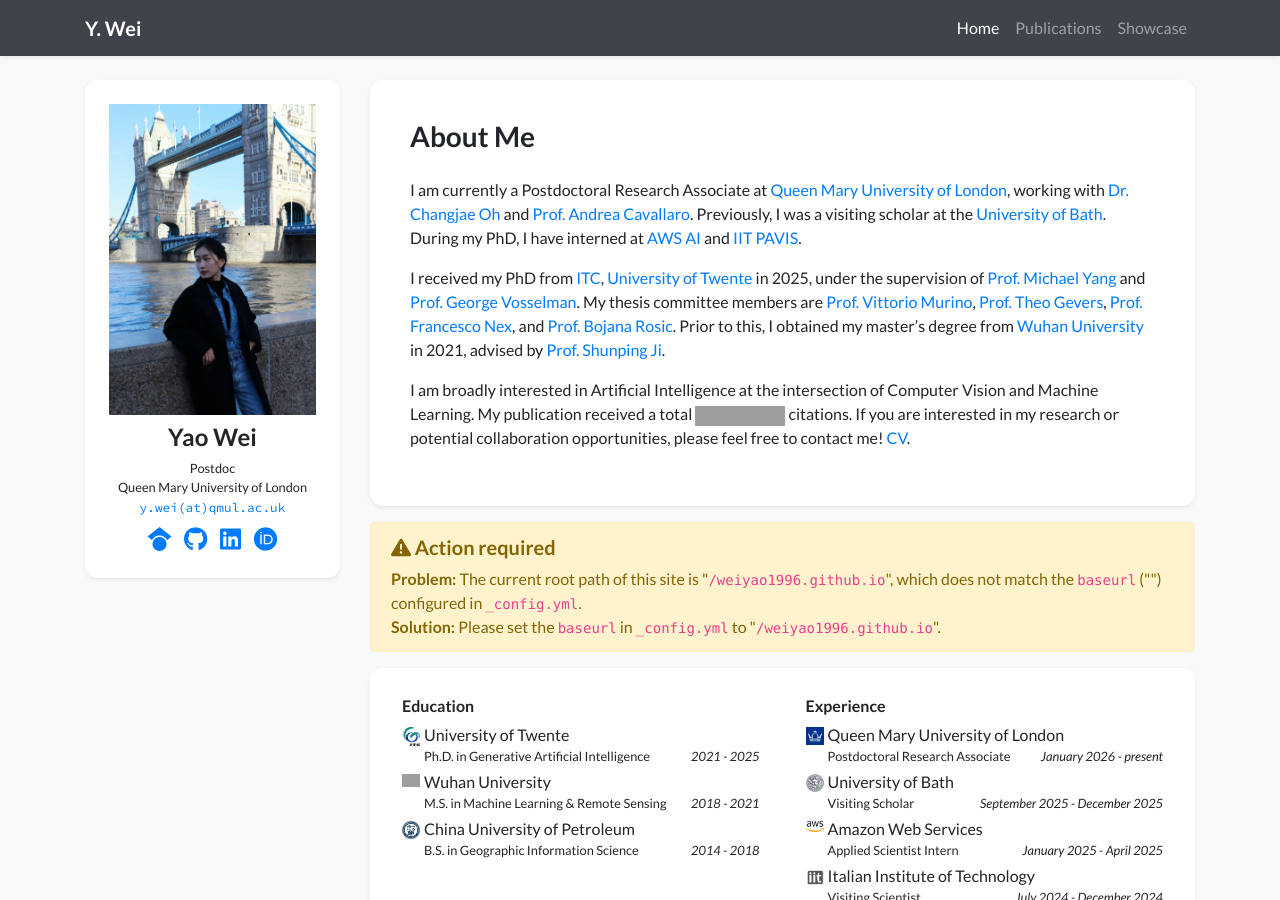
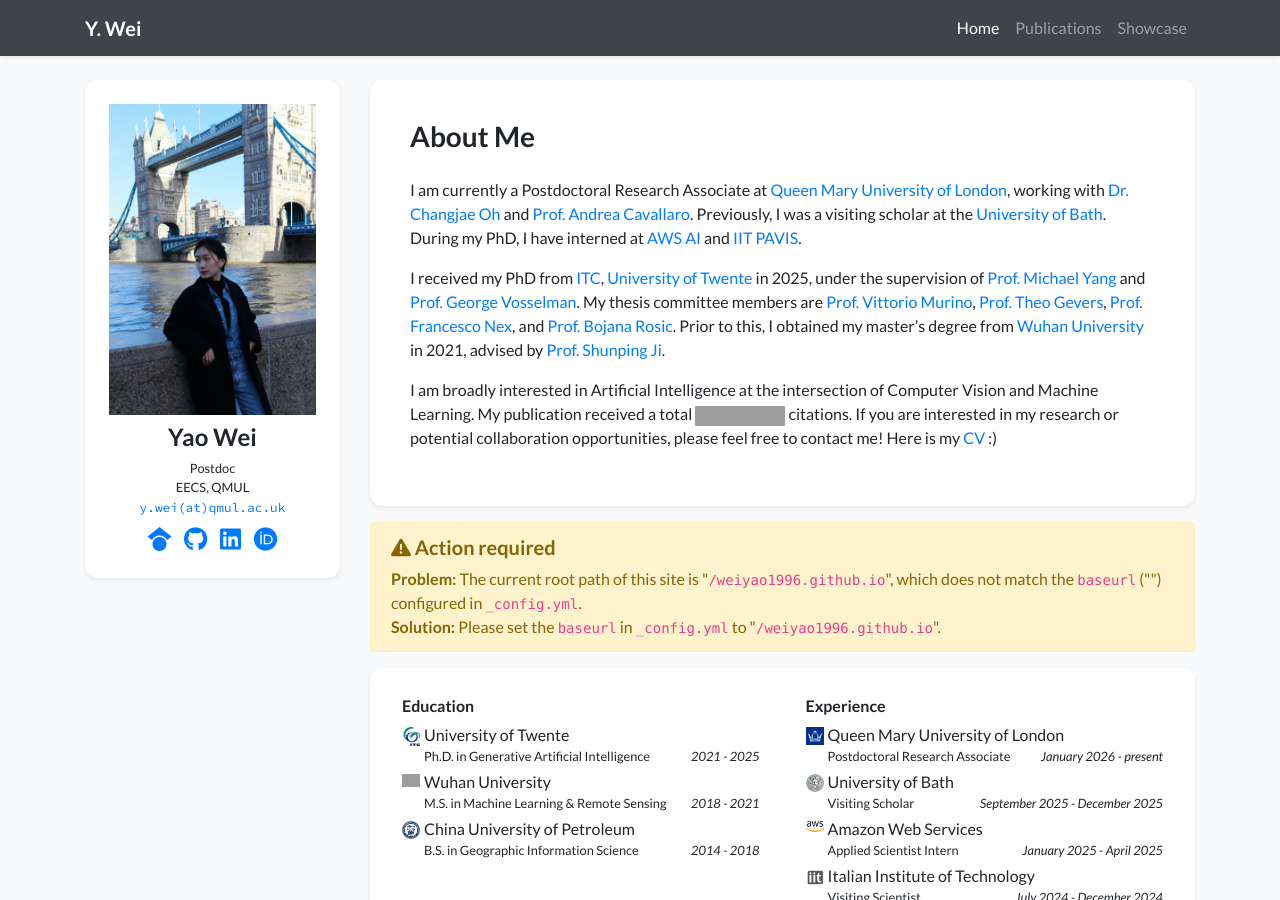
Before and after one commit to weiyao1996/weiyao1996.github.io, a Jekyll site: the page built from index.html, in a window 1280 px wide and 900 px high. Built offline with Jekyll 4.4.1, drawn with Linux system fonts in a browser that asks for light colours; nearby versions of some CDN libraries; a style sheet for code colours, icons or effects is not loaded; grey boxes are pictures that could not be loaded.

Commit message:
Update profile.yml

```diff
--- a/_data/profile.yml
+++ b/_data/profile.yml
@@ -4,7 +4,7 @@
 
 positions:
 - name: Postdoc
-- name: Queen Mary University of London
+- name: EECS, QMUL
   logo: /assets/images/badges/QMUL.png  # Logo is optional
 
 
@@ -34,7 +34,7 @@
   <p>
     I am broadly interested in Artificial Intelligence at the intersection of Computer Vision and Machine Learning.
     My publication received a total <a href="https://scholar.google.com/citations?user=NYYC2JwAAAAJ"><img src="https://img.shields.io/badge/Citations-409-blue?logo=google-scholar"></a> citations.
-    If you are interested in my research or potential collaboration opportunities, please feel free to contact me! <a href="https://drive.google.com/file/d/1kJkHlt1CTUgDH0H-Km3AOhloOWRMDOUB/view?usp=drive_link" target="_blank">CV</a>.
+    If you are interested in my research or potential collaboration opportunities, please feel free to contact me! Here is my <a href="https://drive.google.com/file/d/1kJkHlt1CTUgDH0H-Km3AOhloOWRMDOUB/view?usp=drive_link" target="_blank">CV</a> :)
   </p>
 
 portrait_url: /assets/images/photos/portrait_ywei.jpg
```
